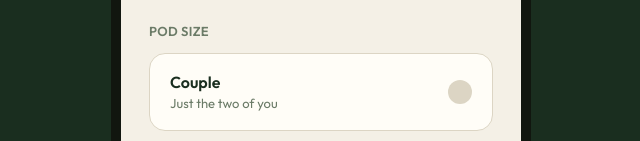
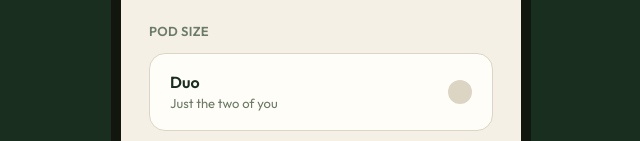
Before and after one commit to arjunmanjunath368-ui/pod-app, a Next.js app: page /app/start/create in a window 1280 px wide. Shown: the part 273-414 px from the top of the page, without its empty margins (319-959 px from the left). Built offline with nearby package versions, Linux system fonts and the light colour scheme.

Commit message:
Rename 2-person pod size from Couple to Duo

```diff
--- a/app/app/start/create/page.tsx
+++ b/app/app/start/create/page.tsx
@@ -6,7 +6,7 @@ import Link from "next/link";
 import { createClient } from "@/lib/supabase/client";
 
 const SIZES = [
-  { label: "Couple", value: 2, hint: "Just the two of you" },
+  { label: "Duo", value: 2, hint: "Just the two of you" },
   { label: "Up to 4", value: 4, hint: "Small circle" },
   { label: "Up to 8", value: 8, hint: "Bigger crew" },
 ];
```
